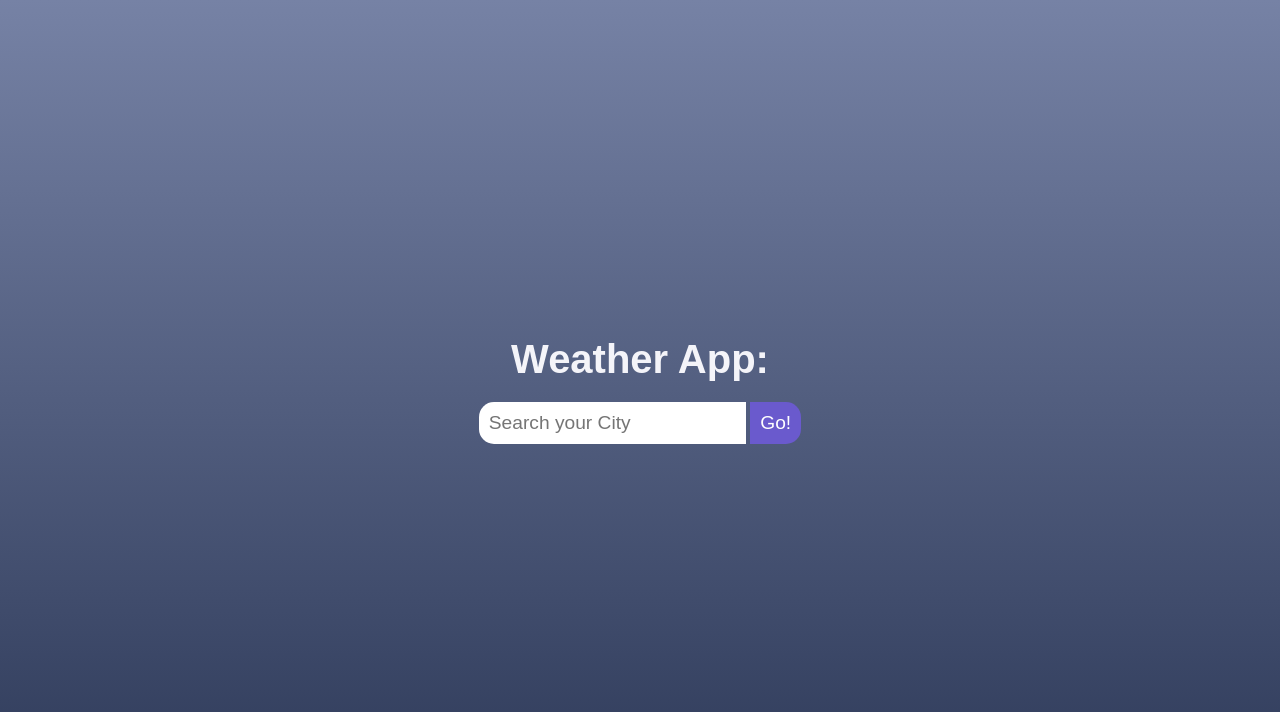
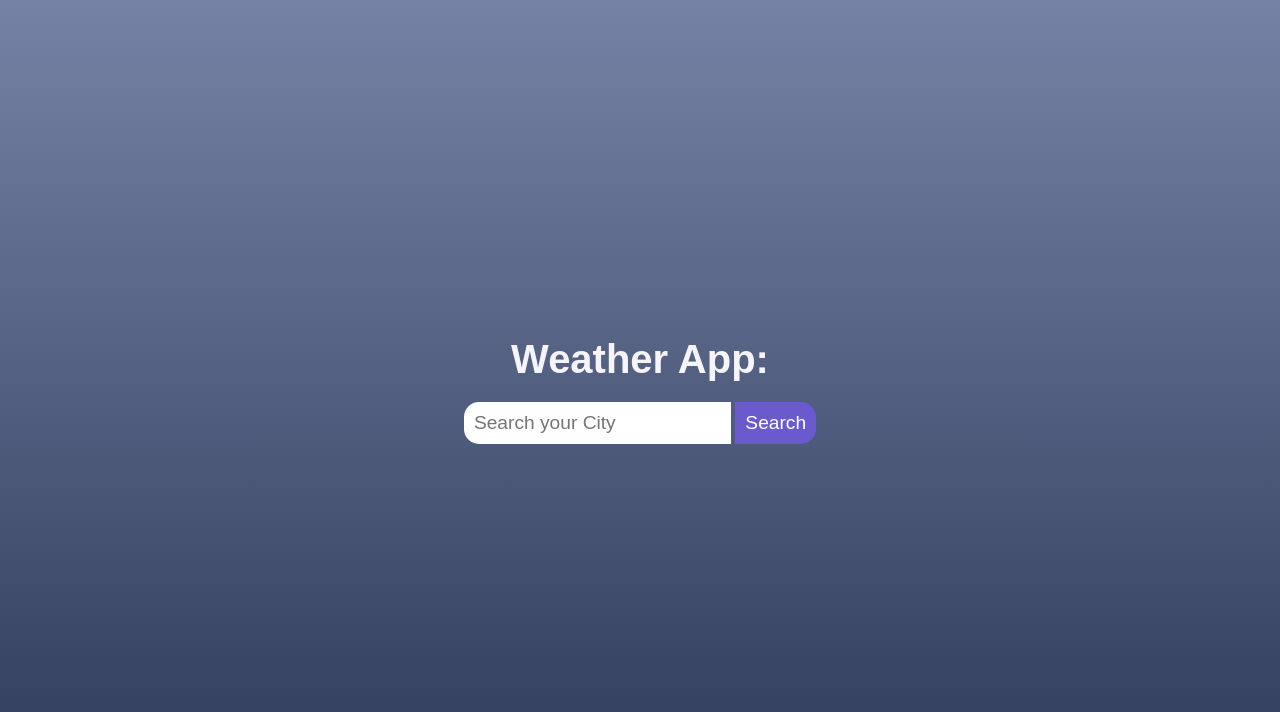
Before and after one commit to RohaanUllah/weatherapp, a plain HTML site: page index.html in a window 1280 px wide. Drawn offline with Linux system fonts and the light colour scheme.

Commit message:
Update index.html

```diff
--- a/index.html
+++ b/index.html
@@ -14,7 +14,7 @@
         <div class="search-container">
             <form id="form">
                 <input type="search" id="search" placeholder="Search your City">
-                <button id="search-button">Go!</button>
+                <button id="search-button">Search</button>
             </form>
         </div>
         <div class="row" id="weather"></div>
```
